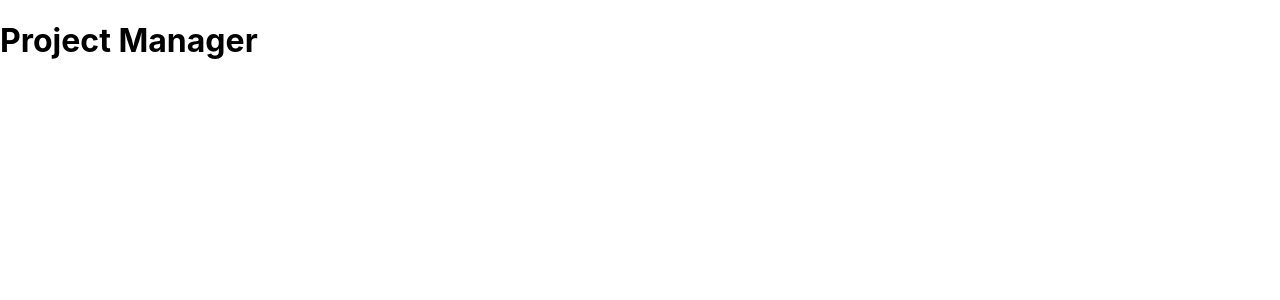
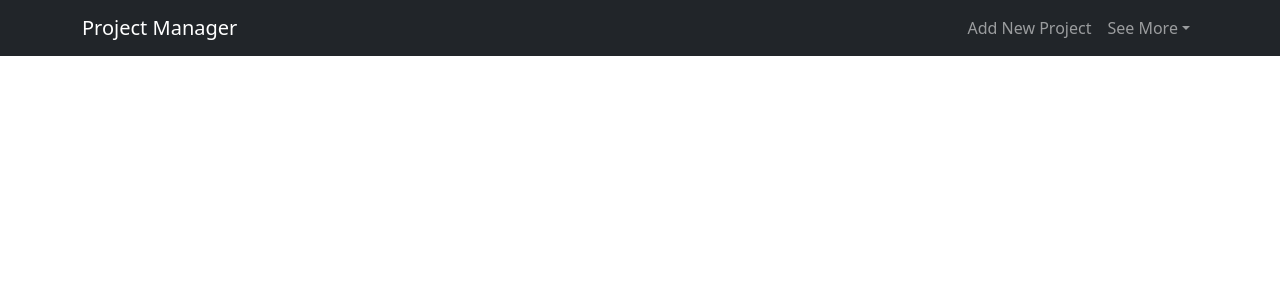
Before and after one commit to christinalu3799/project-manager-frontend, a React (Create React App) app in the folder project-manager/: page / in a window 1280 px wide. Shown: the top 300 px of the page. Built offline with nearby package versions, Linux system fonts and the light colour scheme; the HTML template or start-up script is replaced by a standard one.

Commit message:
created Navbar - fully responsive

```diff
--- a/project-manager/package.json
+++ b/project-manager/package.json
@@ -6,7 +6,9 @@
     "@testing-library/jest-dom": "^5.16.5",
     "@testing-library/react": "^13.4.0",
     "@testing-library/user-event": "^13.5.0",
+    "bootstrap": "^5.2.2",
     "react": "^18.2.0",
+    "react-bootstrap": "^2.5.0",
     "react-dom": "^18.2.0",
     "react-router-dom": "^6.4.3",
     "react-scripts": "5.0.1",
--- a/project-manager/src/App.css
+++ b/project-manager/src/App.css
@@ -0,0 +1,3 @@
+.red {
+    background-color: red;
+}
--- a/project-manager/src/App.js
+++ b/project-manager/src/App.js
@@ -1,8 +1,35 @@
+import React from 'react';
+import 'bootstrap/dist/css/bootstrap.min.css';
+import Container from 'react-bootstrap/Container';
+import Nav from 'react-bootstrap/Nav';
+import Navbar from 'react-bootstrap/Navbar';
+import NavDropdown from 'react-bootstrap/NavDropdown';
+import './App.css'
 
 const App = () => {
   return (
-    <div>
-        <h1>Project Manager</h1>
+    <div >
+
+        <Navbar collapseOnSelect expand="lg" bg="dark" variant="dark">
+            <Container>
+                <Navbar.Brand href="#home">Project Manager</Navbar.Brand>
+                <Navbar.Toggle aria-controls="responsive-navbar-nav" />
+                <Navbar.Collapse id="responsive-navbar-nav">
+                    <Nav className="me-auto">
+                        {/* separate web title with nav items on right */}
+                    </Nav>
+                    <Nav>
+                        <Nav.Link href="#new">Add New Project</Nav.Link>
+                        <NavDropdown title="See More" id="collasible-nav-dropdown">
+                            <NavDropdown.Item href="#deleted">View Deleted Projects</NavDropdown.Item>
+                            <NavDropdown.Item href="#completed">View Completed Projects</NavDropdown.Item>
+                        </NavDropdown>
+                    </Nav>
+                </Navbar.Collapse>
+            </Container>
+        </Navbar>
+
+
     </div>
   );
 }
```
Also changed, not shown: 1 other file (tests, documents, lock files or other folders).
